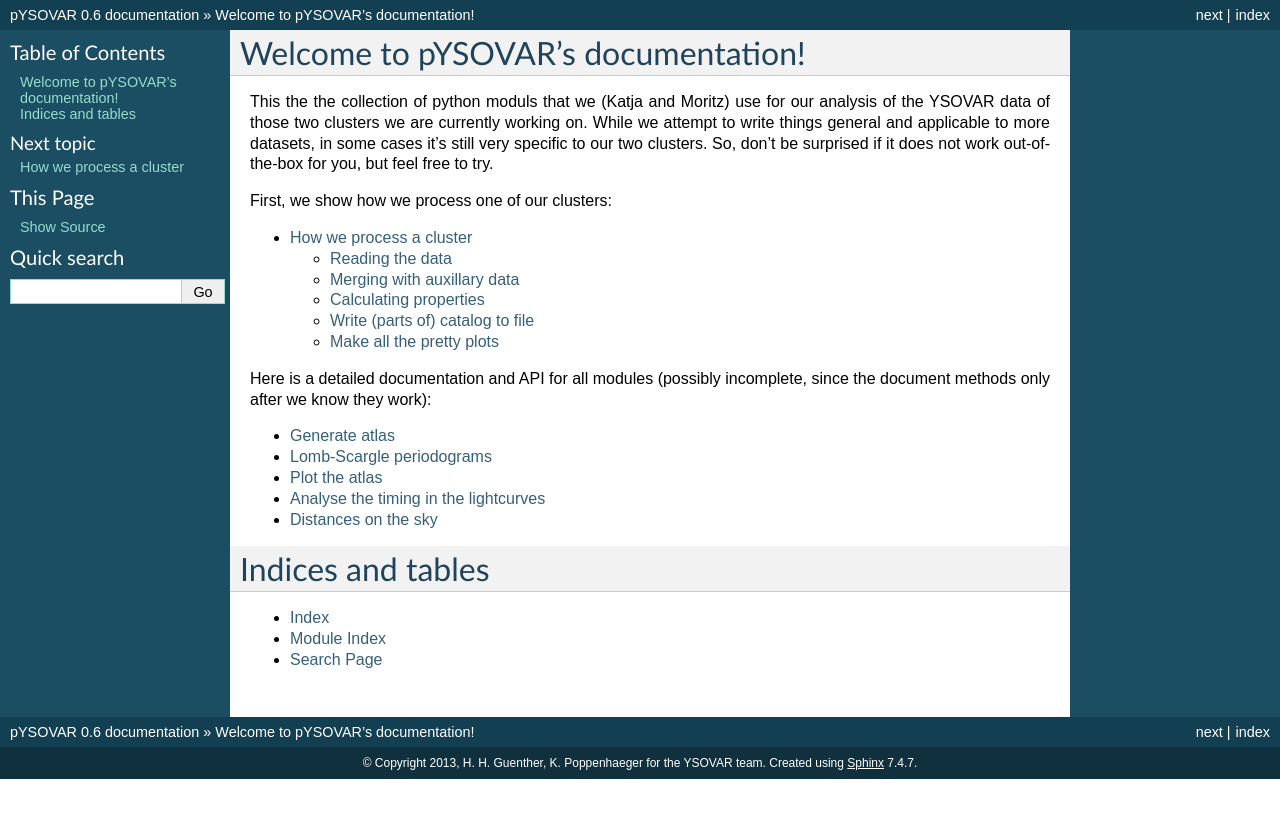
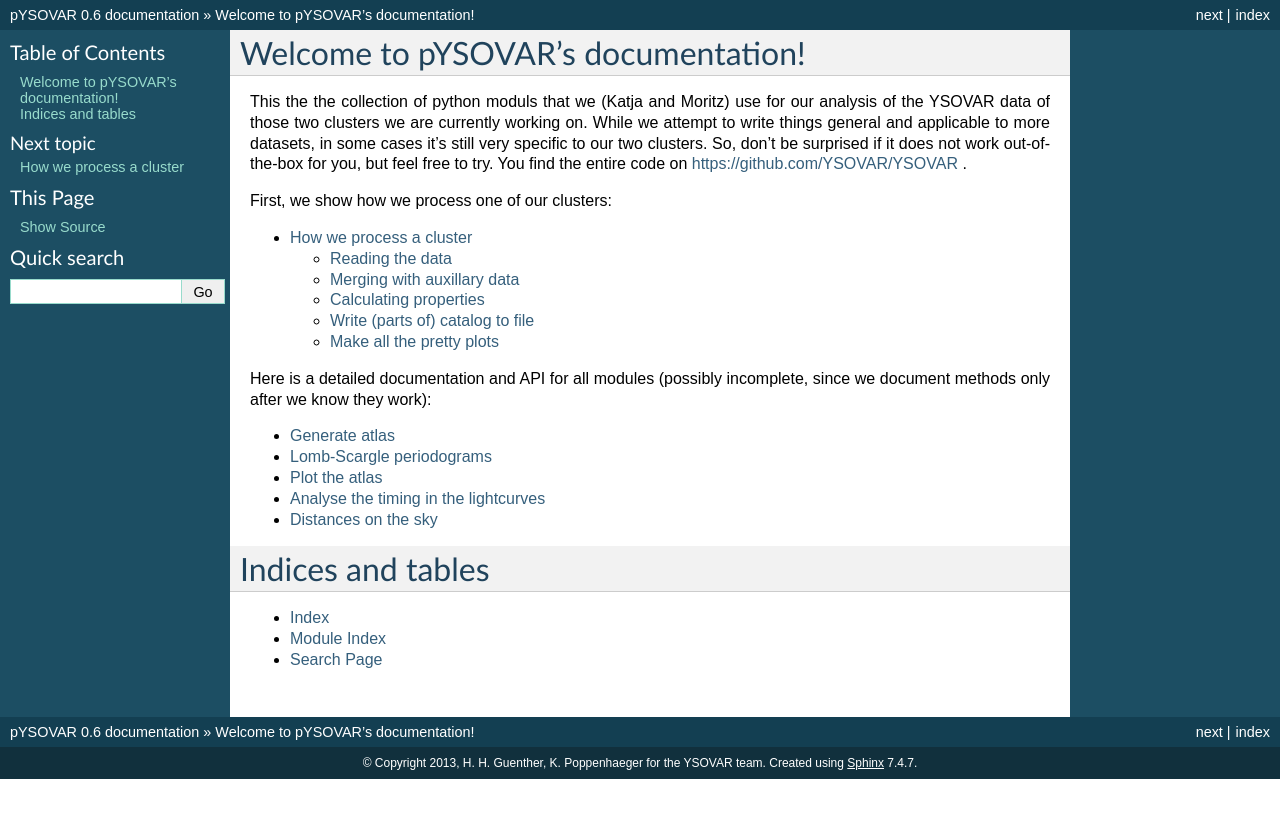
Before and after one commit to YSOVAR/YSOVAR, a Sphinx documentation site: the page built from docs/index.rst, in a window 1280 px wide. Shown: the top 818 px of the page. Built offline with Sphinx 7.4.7, drawn with Linux system fonts in a browser that asks for light colours.

```diff
--- a/docs/index.rst
+++ b/docs/index.rst
@@ -11,6 +11,7 @@ analysis of the YSOVAR data of those two clusters we are currently working on.
 While we attempt to write things general and applicable to more datasets, in
 some cases it's still very specific to our two clusters. So, don't be surprised
 if it does not work out-of-the-box for you, but feel free to try.
+You find the entire code on https://github.com/YSOVAR/YSOVAR .
 
 First, we show how we process one of our clusters:
 
@@ -20,7 +21,7 @@ First, we show how we process one of our clusters:
    workflow
 
 Here is a detailed documentation and API for all modules (possibly incomplete,
-since the document methods only after we know they work):
+since we document methods only after we know they work):
 
 .. toctree::
    :maxdepth: 2
--- a/docs/workflow.rst
+++ b/docs/workflow.rst
@@ -19,7 +19,7 @@ Reading the data
 ----------------
 We start with the csv file that we downlaod from the YSOVAR2 database.
 ``match_dist = 0.`` means that no source merging will be performed at this stage,
-i.e. we assume that this was done to the data in the database already.
+i.e. we assume that this was done to the data in the database already::
 
     stars = atlas.dict_from_csv('myinputfile.csv', match_dist = 0.)
 
--- a/ysovar_atlas.py
+++ b/ysovar_atlas.py
@@ -207,7 +207,7 @@ def dict_cleanup(data, t_simul = 0.002, min_number_of_times = 0, floor_error = [
     Parameters
     ----------
     data : list of dictionaries
-        as obtained from `add_ysovar_mags`
+        as obtained from :func:`add_ysovar_mags`
     t_simul : float
         max distance in days to accept datapoints in band 1 and 2 as simultaneous
         In L1688 and IRAS 20050+2720 the distance between band 1 an d 2 coverage
```
Also changed, not shown: README.rst (added, +9 -0 lines), 1 other file.
